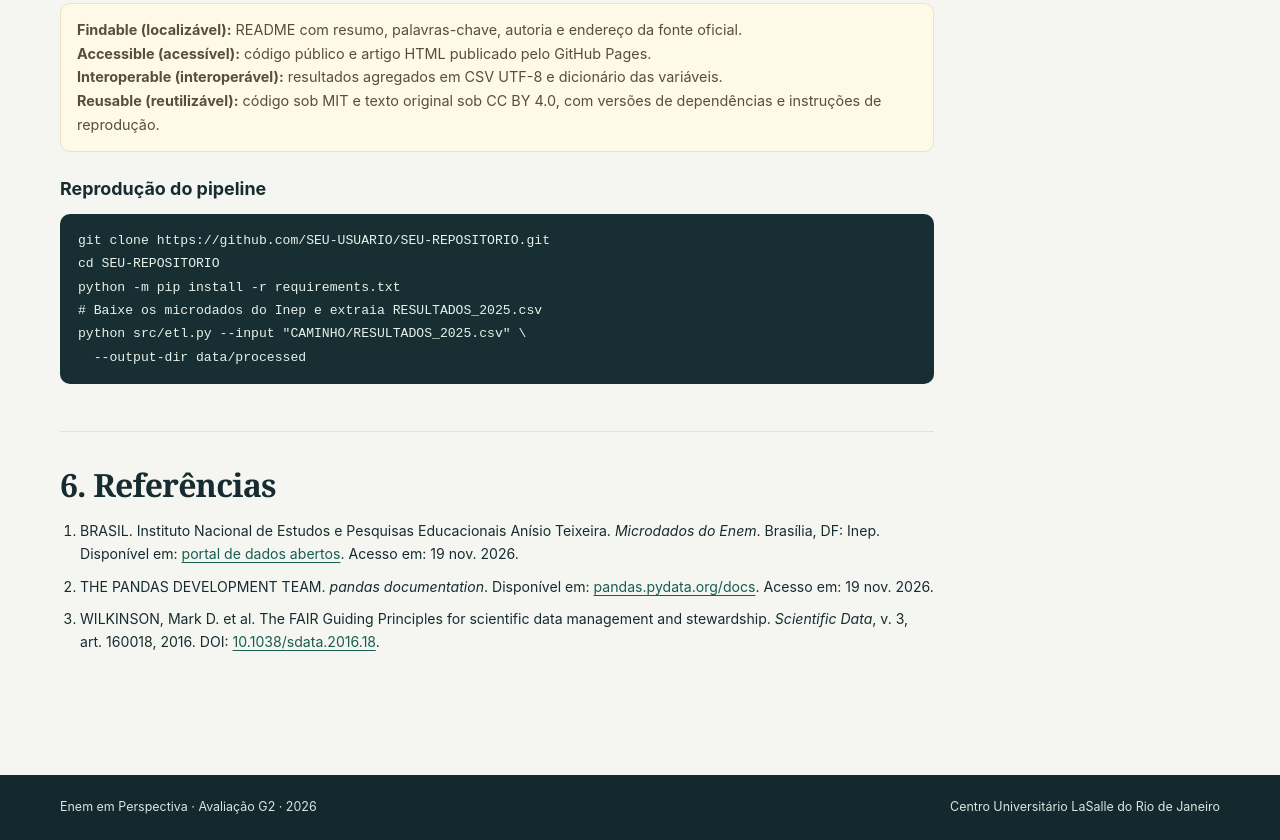
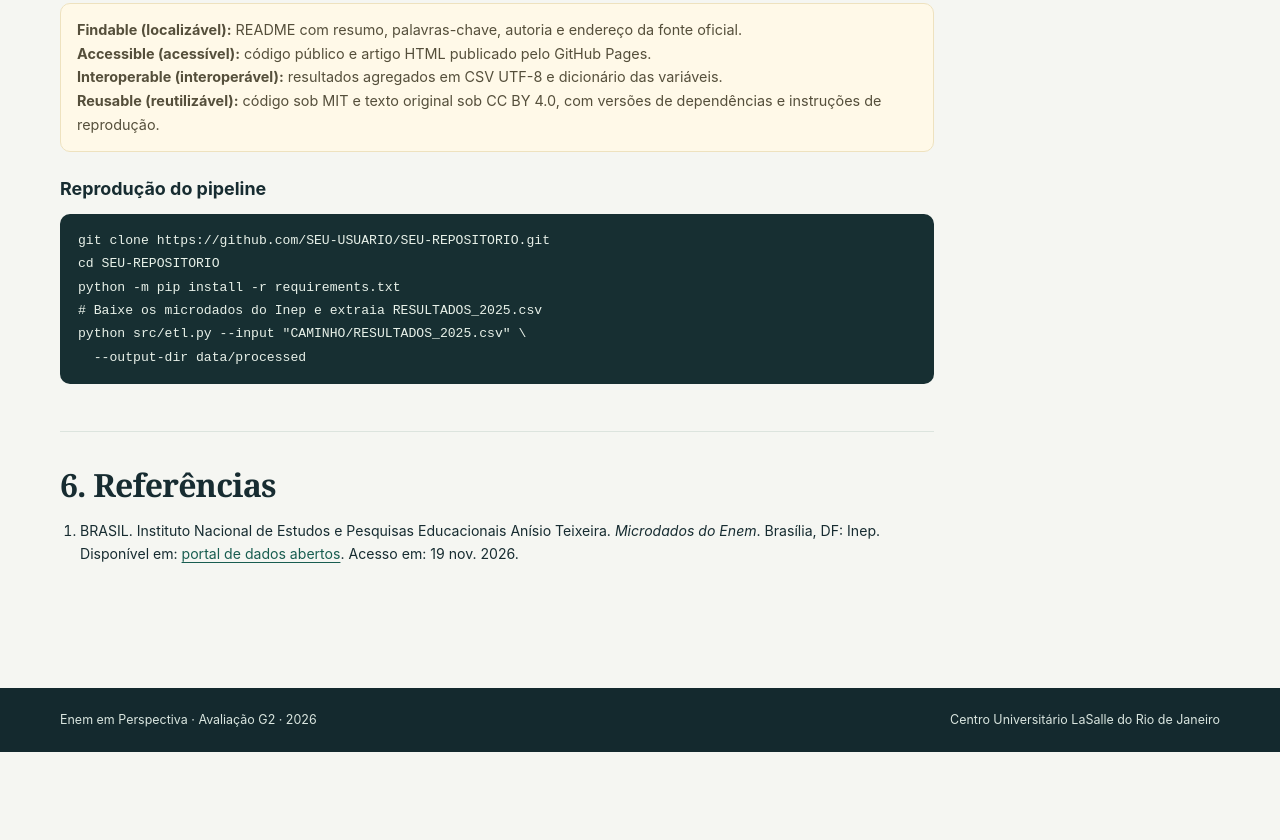
Before and after one commit to guilhermemoraes-lasalle/enem-em-perspectiva, a plain HTML site: page docs/index.html in a window 1280 px wide. Shown: the part 7870-8710 px from the top of the page. After the commit the page ends 8622 px from the top, so only its background shows below. Drawn offline with Linux system fonts and the light colour scheme.

Commit message:
Update index.html

```diff
--- a/docs/index.html
+++ b/docs/index.html
@@ -98,8 +98,6 @@ python src/etl.py --input "CAMINHO/RESULTADOS_2025.csv" \
     <section id="referencias"><h2>6. Referências</h2>
       <ol class="references">
         <li>BRASIL. Instituto Nacional de Estudos e Pesquisas Educacionais Anísio Teixeira. <em>Microdados do Enem</em>. Brasília, DF: Inep. Disponível em: <a href="https://www.gov.br/inep/pt-br/acesso-a-informacao/dados-abertos/microdados/enem">portal de dados abertos</a>. Acesso em: 19 nov. 2026.</li>
-        <li>THE PANDAS DEVELOPMENT TEAM. <em>pandas documentation</em>. Disponível em: <a href="https://pandas.pydata.org/docs/">pandas.pydata.org/docs</a>. Acesso em: 19 nov. 2026.</li>
-        <li>WILKINSON, Mark D. et al. The FAIR Guiding Principles for scientific data management and stewardship. <em>Scientific Data</em>, v. 3, art. 160018, 2016. DOI: <a href="https://doi.org/10.1038/sdata.2016.18">10.1038/sdata.2016.18</a>.</li>
       </ol>
     </section>
   </article>
```
